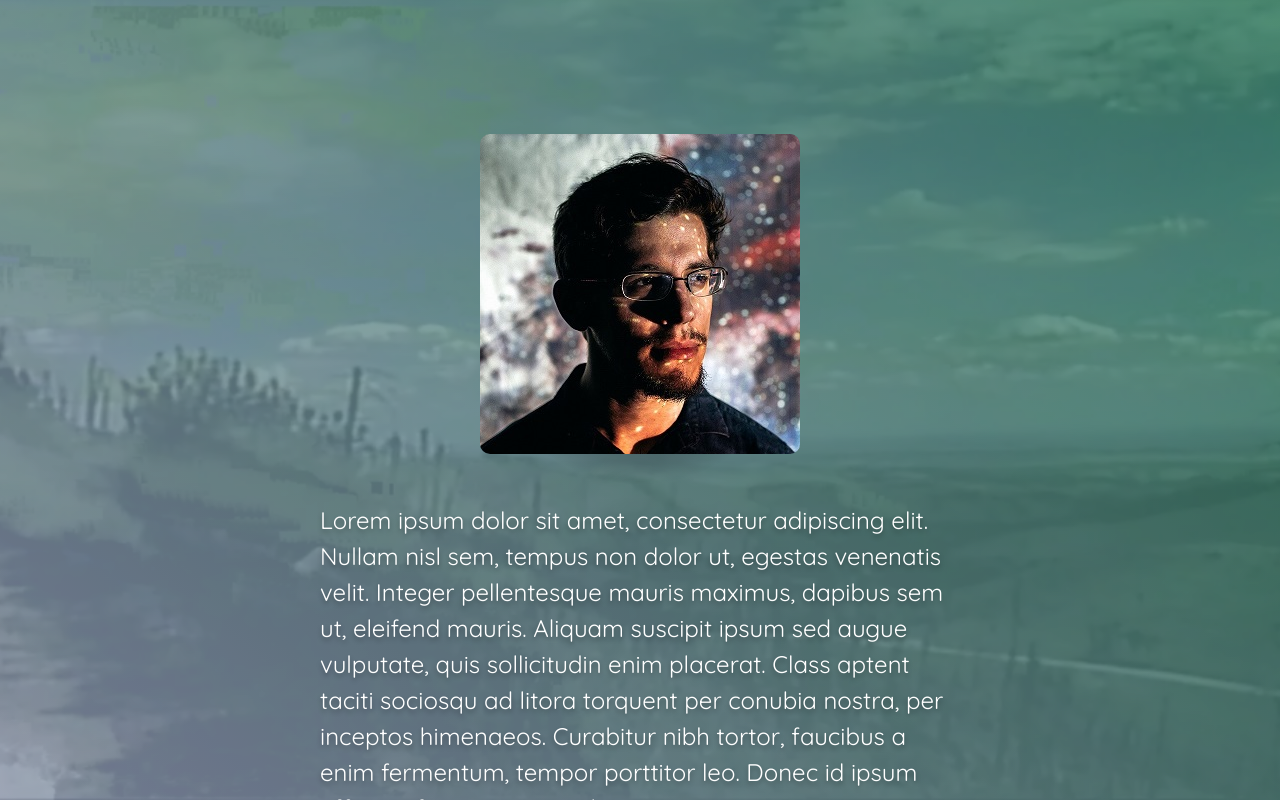
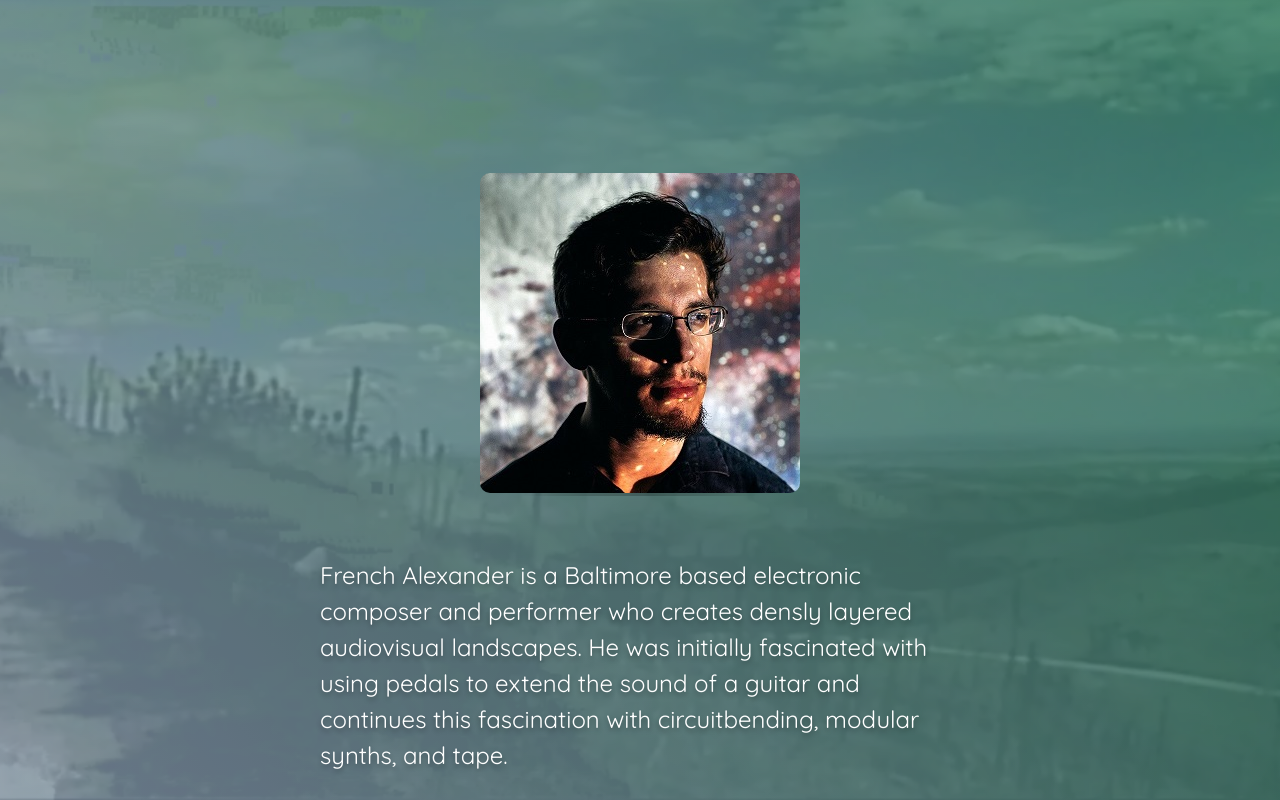
Before and after one commit to altays/fa-portfolio, a React (Create React App) app in the folder fa-portfolio/: page / in a window 1280 px wide. Shown: the top 800 px of the page. Built offline with nearby package versions, Linux system fonts and the light colour scheme.

Commit message:
adding copy and changes to navbar styling

```diff
--- a/fa-portfolio/src/components/Nav/index.js
+++ b/fa-portfolio/src/components/Nav/index.js
@@ -25,7 +25,7 @@ function Nav() {
                     </a>
 
                     <a className="navbar-item" href="/">
-                        <Link to="/">Brand</Link>
+                        <Link to="/">French Alexander</Link>
                     </a>
 
                     <a className="navbar-item " href="/video">
@@ -57,7 +57,7 @@ function Nav() {
                     {/* after clicking, change nav-list to display and animate downward */}
 
                     <a className="brand" href="/">
-                        <Link to="/">Brand</Link>
+                        <Link to="/">French Alexander</Link>
                     </a>
                 </div>
 
--- a/fa-portfolio/src/components/pages/About.js
+++ b/fa-portfolio/src/components/pages/About.js
@@ -26,9 +26,23 @@ function About() {
                 </h1> */}
 
                 <div className="description">
-                    <p>
-                    Lorem ipsum dolor sit amet, consectetur adipiscing elit. Nullam nisl sem, tempus non dolor ut, egestas venenatis velit. Integer pellentesque mauris maximus, dapibus sem ut, eleifend mauris. Aliquam suscipit ipsum sed augue vulputate, quis sollicitudin enim placerat. Class aptent taciti sociosqu ad litora torquent per conubia nostra, per inceptos himenaeos. Curabitur nibh tortor, faucibus a enim fermentum, tempor porttitor leo. Donec id ipsum efficitur, feugiat augue id, tristique quam. Aenean pretium urna sit amet quam scelerisque commodo. Maecenas tincidunt ex nisl, in convallis felis fringilla vitae.
+                    <p className="descPara">
+                        French Alexander is a Baltimore based electronic composer and performer who creates densly layered audiovisual landscapes. He was initially fascinated with using pedals to extend the sound of a guitar and continues this fascination with circuitbending, modular synths, and tape.
                     </p>
+                    <p className="descPara">
+                        Comments on his recent improvisation for the Scavengers Network Indie Podcast, which can be found on his YouTube channel, include:
+                    </p>
+                    <ul>
+                        <li className="descList">
+                            "… music that can make you feel like you’ve been ripped out of the ocean and then immediately gently placed into the top of a tree that’s swaying lightly in the breeze."
+                        </li>
+                        <li className="descList">
+                            "It exists in a weird space between calm and tension that's really difficult to nail down."
+                        </li>
+                        <li className="descList">
+                            "YOURE USING THE CONVERSATION WE JUST HAD?"
+                        </li>
+                    </ul>
                 </div>
 
             </div>
--- a/fa-portfolio/src/css/index.css
+++ b/fa-portfolio/src/css/index.css
@@ -95,6 +95,10 @@ a:hover, i:hover, .return:hover {
   font-size: 1.5rem;
 }
 
+.descPara,.descList {
+  padding: 1rem 0rem;
+}
+
 .footer {
   display: flex;
   flex-direction: column;
@@ -144,7 +148,7 @@ a:hover, i:hover, .return:hover {
 .navlist-large {
   display:grid;
   grid-template-columns: repeat(5,1fr) ;
-  grid-gap:3rem;
+  grid-gap:2rem;
 }
 
 .picture {
@@ -154,10 +158,10 @@ a:hover, i:hover, .return:hover {
 }
 
 .picture-shadow {
-  border-radius: 10px;
-  background-image: radial-gradient(#000 0%, rgba(0, 0, 0, 0) 70%);
+  border-radius: 28px;
+  background-image: radial-gradient(#000 0%, rgba(0, 0, 0, 0) 88%);
   position: absolute;
-  top: 10%;
+  top: 1%;
 }
 
 .picture-image {
@@ -242,7 +246,7 @@ a:hover, i:hover, .return:hover {
 
 @media screen and (min-width: 768px) {
   body {
-   padding: 0 1.5rem;
+   padding: 0 0.5rem;
   }
 }
 
```
